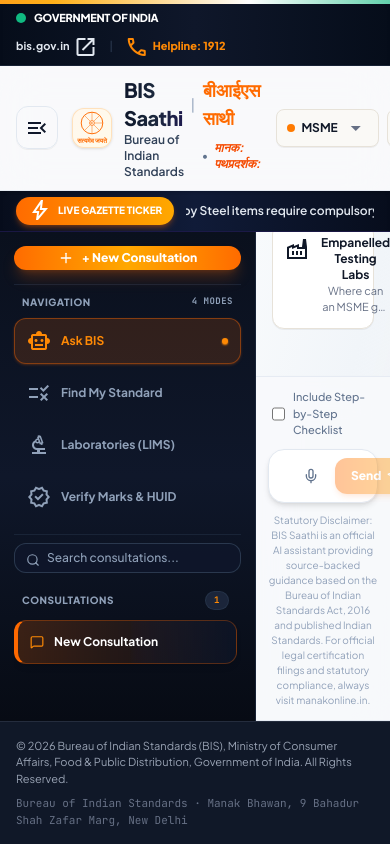
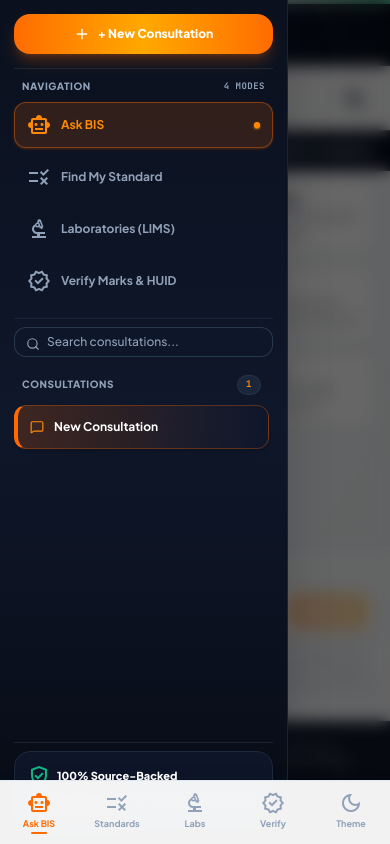
Before and after one commit to ChETaN4-dot/ps107, a Next.js app in the folder frontend/: page / in a window 390 px wide. Built offline with nearby package versions, Linux system fonts and the light colour scheme.

Commit message:
fix: mobile responsiveness — compact navbar, sidebar overlay, bottom tab nav

```diff
--- a/frontend/app/page.tsx
+++ b/frontend/app/page.tsx
@@ -1492,11 +1492,11 @@ export default function Home() {
 
               <div>
                 <div className="flex items-center space-x-2">
-                  <span className="text-xl font-black bg-gradient-to-r from-slate-900 via-slate-800 to-indigo-950 dark:from-white dark:via-slate-100 dark:to-slate-300 bg-clip-text text-transparent tracking-tight">{t.bisTitle}</span>
-                  <span className="text-slate-400 text-sm font-normal">|</span>
-                  <span className="text-lg font-extrabold text-[#FF6B00] dark:text-[#FFA800]">{t.bisHindiTitle}</span>
+                  <span className="text-base sm:text-xl font-black bg-gradient-to-r from-slate-900 via-slate-800 to-indigo-950 dark:from-white dark:via-slate-100 dark:to-slate-300 bg-clip-text text-transparent tracking-tight">{t.bisTitle}</span>
+                  <span className="hidden sm:inline text-slate-400 text-sm font-normal">|</span>
+                  <span className="hidden sm:inline text-lg font-extrabold text-[#FF6B00] dark:text-[#FFA800]">{t.bisHindiTitle}</span>
                 </div>
-                <div className="text-xs text-slate-500 dark:text-slate-400 flex items-center space-x-1.5">
+                <div className="hidden sm:flex text-xs text-slate-500 dark:text-slate-400 items-center space-x-1.5">
                   <span className="font-semibold text-slate-700 dark:text-slate-300">Bureau of Indian Standards</span>
                   <span>•</span>
                   <span className="italic font-serif text-orange-600 dark:text-orange-400 font-bold">{t.bisMotto}</span>
@@ -1557,9 +1557,9 @@ export default function Home() {
           </nav>
 
           {/* Right Controls: Persona, Language, Theme */}
-          <div className="flex items-center space-x-2">
-            {/* Click-driven Persona dropdown */}
-            <div className="relative" ref={personaDropdownRef}>
+          <div className="flex items-center space-x-1.5 sm:space-x-2">
+            {/* Click-driven Persona dropdown — hidden on mobile */}
+            <div className="relative hidden sm:block" ref={personaDropdownRef}>
               <button
                 type="button"
                 onClick={() => {
@@ -1611,8 +1611,8 @@ export default function Home() {
               )}
             </div>
 
-            {/* Click-driven 11-Language Selector (including Hinglish) */}
-            <div className="relative" ref={languageDropdownRef}>
+            {/* Click-driven 11-Language Selector — hidden on mobile */}
+            <div className="relative hidden sm:block" ref={languageDropdownRef}>
               <button
                 type="button"
                 onClick={() => {
@@ -1701,7 +1701,13 @@ export default function Home() {
 
         {/* ── LEFT SIDEBAR: NEW CHAT & CONSULTATION HISTORY (Midnight Royal Slate) ─────────── */}
         {sidebarOpen && (
-          <aside className="w-64 sm:w-72 bg-gradient-to-b from-[#0A101D] via-[#0F172A] to-[#070B14] text-slate-100 border-r border-slate-800/80 flex flex-col flex-shrink-0 p-3.5 space-y-3.5 shadow-2xl h-full max-h-full min-h-0 overflow-y-auto sidebar-scroll">
+          <>
+            {/* Mobile backdrop overlay */}
+            <div
+              className="md:hidden fixed inset-0 bg-black/60 backdrop-blur-sm z-40"
+              onClick={() => setSidebarOpen(false)}
+            />
+          <aside className="fixed md:relative inset-y-0 left-0 z-50 md:z-auto w-72 md:w-64 lg:w-72 bg-gradient-to-b from-[#0A101D] via-[#0F172A] to-[#070B14] text-slate-100 border-r border-slate-800/80 flex flex-col flex-shrink-0 p-3.5 space-y-3.5 shadow-2xl h-full max-h-full min-h-0 overflow-y-auto sidebar-scroll">
             {/* New Chat Button (Vibrant Saffron Shimmer + Interactive Hover) */}
             <button
               onClick={startNewChat}
@@ -1855,6 +1861,7 @@ export default function Home() {
               </div>
             </div>
           </aside>
+          </>
         )}
 
         {/* ── MAIN CONTENT AREA ─────────────────────────────────────── */}
@@ -1864,7 +1871,7 @@ export default function Home() {
           {mode === "ask_bis" && (
             <div className="flex-1 flex flex-col min-h-0 h-full overflow-hidden">
               {/* Chat Feed */}
-              <div className="flex-1 overflow-y-auto p-4 sm:p-6 space-y-4 custom-scroll">
+              <div className="flex-1 overflow-y-auto p-4 sm:p-6 pb-20 md:pb-6 space-y-4 custom-scroll">
                 {/* Dynamic Chat History Translation Banner */}
                 {isTranslatingHistory && (
                   <div className="max-w-3xl mx-auto flex items-center justify-center py-2.5 px-4 bg-[#FF7A00]/10 border border-[#FF7A00]/30 rounded-xl text-xs font-bold text-[#FF7A00] space-x-2 animate-pulse shadow-2xs">
@@ -2615,6 +2622,49 @@ export default function Home() {
           </div>
         </div>
       </footer>
+
+      {/* ================= MOBILE BOTTOM NAVIGATION BAR (md:hidden) ================= */}
+      <nav className="md:hidden fixed bottom-0 left-0 right-0 z-50 bg-white/95 dark:bg-[#0B101D]/98 backdrop-blur-xl border-t border-slate-200 dark:border-slate-800 flex shadow-2xl">
+        <button
+          onClick={() => setMode("ask_bis")}
+          className={`flex-1 flex flex-col items-center py-2.5 gap-0.5 transition-all ${mode === "ask_bis" ? "text-[#FF6B00]" : "text-slate-400 dark:text-slate-500"}`}
+        >
+          <span className="material-symbols-outlined text-[22px]">smart_toy</span>
+          <span className="text-[9px] font-bold">Ask BIS</span>
+          {mode === "ask_bis" && <span className="w-4 h-0.5 rounded-full bg-[#FF6B00]" />}
+        </button>
+        <button
+          onClick={() => setMode("find_my_standard")}
+          className={`flex-1 flex flex-col items-center py-2.5 gap-0.5 transition-all ${mode === "find_my_standard" ? "text-[#2563EB]" : "text-slate-400 dark:text-slate-500"}`}
+        >
+          <span className="material-symbols-outlined text-[22px]">rule</span>
+          <span className="text-[9px] font-bold">Standards</span>
+          {mode === "find_my_standard" && <span className="w-4 h-0.5 rounded-full bg-[#2563EB]" />}
+        </button>
+        <button
+          onClick={() => setMode("laboratories")}
+          className={`flex-1 flex flex-col items-center py-2.5 gap-0.5 transition-all ${mode === "laboratories" ? "text-[#10B981]" : "text-slate-400 dark:text-slate-500"}`}
+        >
+          <span className="material-symbols-outlined text-[22px]">biotech</span>
+          <span className="text-[9px] font-bold">Labs</span>
+          {mode === "laboratories" && <span className="w-4 h-0.5 rounded-full bg-[#10B981]" />}
+        </button>
+        <button
+          onClick={() => setMode("verify_marks")}
+          className={`flex-1 flex flex-col items-center py-2.5 gap-0.5 transition-all ${mode === "verify_marks" ? "text-[#8B5CF6]" : "text-slate-400 dark:text-slate-500"}`}
+        >
+          <span className="material-symbols-outlined text-[22px]">verified</span>
+          <span className="text-[9px] font-bold">Verify</span>
+          {mode === "verify_marks" && <span className="w-4 h-0.5 rounded-full bg-[#8B5CF6]" />}
+        </button>
+        <button
+          onClick={toggleDarkMode}
+          className="flex-1 flex flex-col items-center py-2.5 gap-0.5 text-slate-400 dark:text-slate-500 transition-all"
+        >
+          <span className="material-symbols-outlined text-[22px]">{darkMode ? "light_mode" : "dark_mode"}</span>
+          <span className="text-[9px] font-bold">Theme</span>
+        </button>
+      </nav>
     </div>
   );
 }
```
